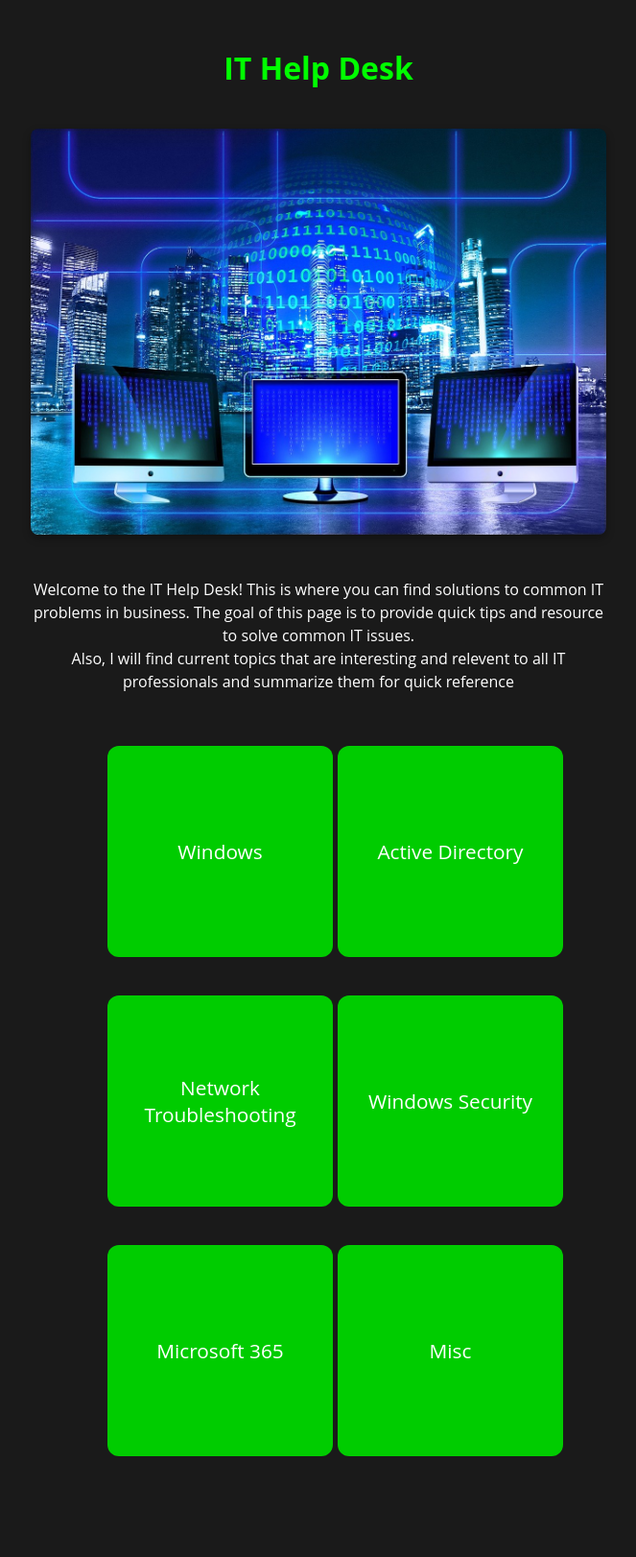
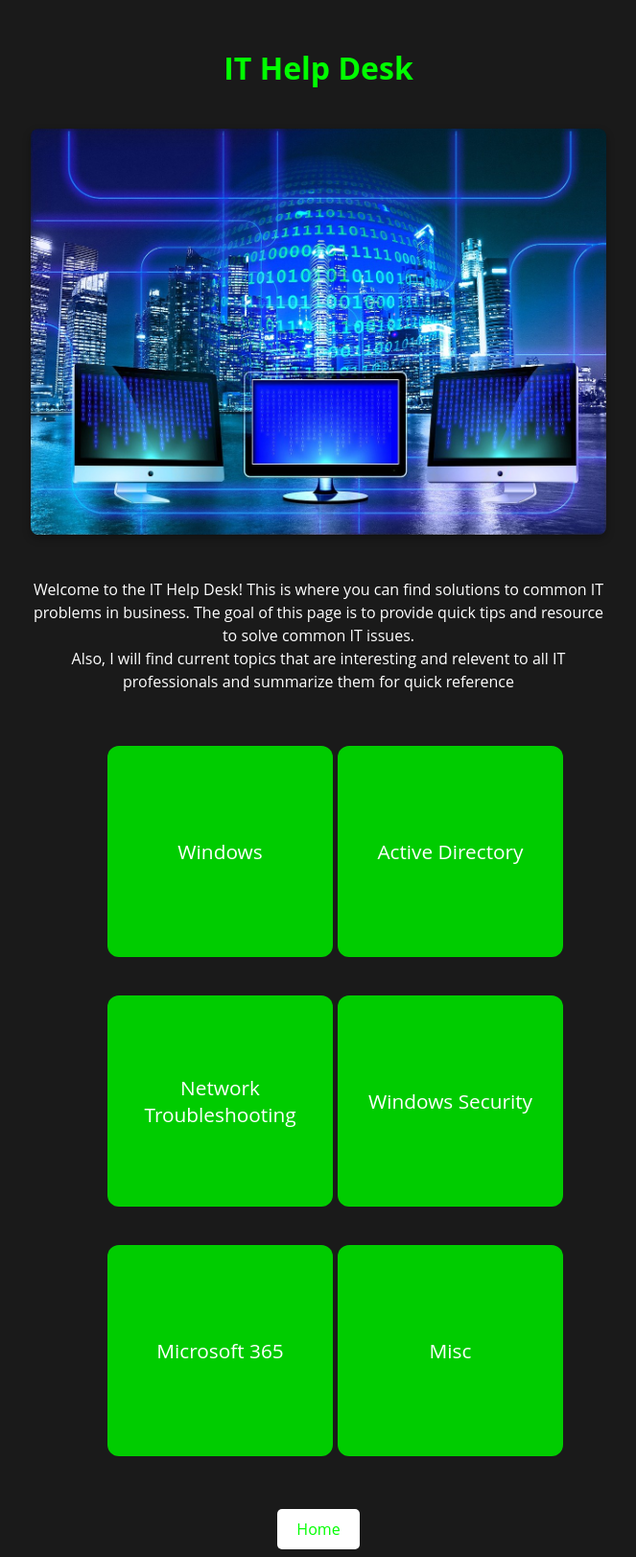
Before and after one commit to Kermit9909/Kermit9909.github.io, a Jekyll site: the page it-help-desk.html, which Jekyll copies as it is, in a window 1280 px wide. Shown: the whole page at 96% size, without its empty margins (308-971 px from the left). Built offline with Jekyll 4.4.1, drawn with Linux system fonts in a browser that asks for light colours; before the commit the page ends 1560 px from its top, so only the background shows below that.

Commit message:
Make Home Button CSS

```diff
--- a/_layouts/index.html
+++ b/_layouts/index.html
@@ -34,6 +34,7 @@ author_profile: true
       <section class="author-profile">
         <img src="{{ site.author.avatar }}" alt="Author Avatar" />
         <p>{{ site.author.bio }}</p>
+
         <ul>
           {% for link in site.author.links %}
             <li><a href="{{ link.url }}" target="_blank"><i class="{{ link.icon }}"></i>{{ link.label }}</a></li>
@@ -43,5 +44,8 @@ author_profile: true
     {% endif %}
   </footer>
 
+
+
+
 </body>
 </html>
--- a/assets/css/it-help-desk.css
+++ b/assets/css/it-help-desk.css
@@ -70,3 +70,28 @@ header {
     .tile:hover {
         background-color: #00ff00;
     }
+
+    /* Home Button Container */
+.home-button-container {
+    display: flex; /* Use flexbox to center the button */
+    justify-content: center; /* Center the button horizontally */
+    margin-top: 20px; /* Add some space between the tiles and the button */
+}
+
+/* Home Button Styling */
+.home-button {
+    display: inline-block;
+    padding: 10px 20px;
+    background-color: #fff;
+    color: #00ff00 !important;
+    text-align: center;
+    text-decoration: none;
+    border-radius: 5px;
+    font-size: 16px;
+    transition: background-color 0.3s ease;
+}
+
+.home-button:hover {
+    color: white !important;
+    background-color: #00ff00;
+}
--- a/it-help-desk.html
+++ b/it-help-desk.html
@@ -6,7 +6,7 @@
     <meta name="viewport" content="width=device-width, initial-scale=1.0">
     <title>IT Help Desk</title>
     <link rel="stylesheet" href="/assets/css/main.css" /> <!--Global styles-->
-    <link rel="stylesheet" href="/assets/css/it-help-desk.css" />
+    <link rel="stylesheet" href="assets/css/it-help-desk.css" />
 </head>
 <body>
     <header>
@@ -29,6 +29,11 @@
                 <a href="/posts/blog6" class="tile">Misc</a>
             </section>
 
+            <div class="home-button-container">
+                <a href="https://kermit9909.github.io" class="home-button">Home</a>
+            </div>
+
+
 
 
     </main>
```
Also changed, not shown: _includes/head/custom.html (line endings or trailing spaces), assets/css/main.css (line endings or trailing spaces), 4 other files.
